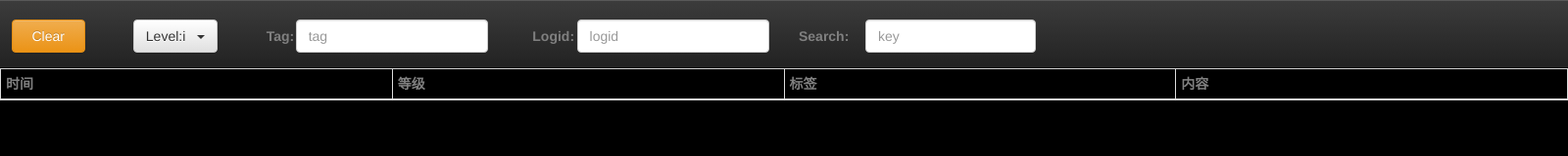
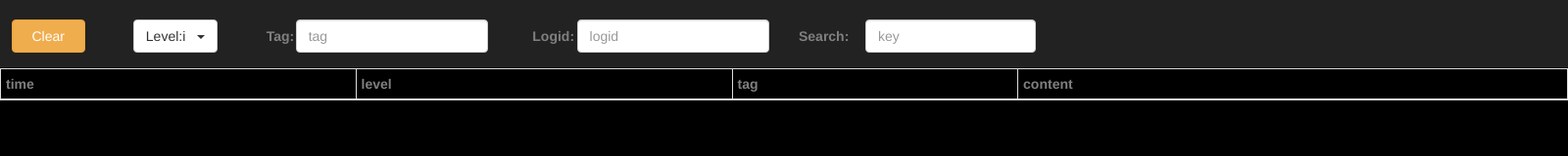
Before and after one commit to limall/logcat-swift, an Electron app: page electron_app/index.html in a window 1600 px wide. Shown: the whole page at 98% size. Drawn offline with nearby package versions, Linux system fonts and the light colour scheme.

Commit message:
init index.html

```diff
--- a/electron_app/index.html
+++ b/electron_app/index.html
@@ -3,9 +3,6 @@
 
   <!-- 最新版本的 Bootstrap 核心 CSS 文件 -->
   <link rel="stylesheet" href="https://cdn.bootcss.com/bootstrap/3.3.7/css/bootstrap.min.css" integrity="sha384-BVYiiSIFeK1dGmJRAkycuHAHRg32OmUcww7on3RYdg4Va+PmSTsz/K68vbdEjh4u" crossorigin="anonymous">
-
-  <!-- 可选的 Bootstrap 主题文件（一般不用引入） -->
-  <link rel="stylesheet" href="https://cdn.bootcss.com/bootstrap/3.3.7/css/bootstrap-theme.min.css" integrity="sha384-rHyoN1iRsVXV4nD0JutlnGaslCJuC7uwjduW9SVrLvRYooPp2bWYgmgJQIXwl/Sp" crossorigin="anonymous">
 
   <script src="./jquery-3.2.1.js"></script>
   <script>if (typeof module === 'object') {window.jQuery = window.$ = module.exports;};</script>
@@ -13,7 +10,7 @@
   <script src="https://cdn.bootcss.com/bootstrap/3.3.7/js/bootstrap.min.js" integrity="sha384-Tc5IQib027qvyjSMfHjOMaLkfuWVxZxUPnCJA7l2mCWNIpG9mGCD8wGNIcPD7Txa" crossorigin="anonymous"></script>
   <head>
     <meta charset="UTF-8">
-    <title>Hello World!</title>
+    <title>logcat</title>
     <style>
         p{ margin:0 auto}
         body { padding-top: 70px;background-color:black;color:gray;}
@@ -77,10 +74,10 @@
     <table class="table table-bordered table-condensed" style="word-break:break-all; word-wrap:break-all;">
       <thead>
         <tr>
-          <th>时间</th>
-          <th>等级</th>
-          <th>标签</th>
-          <th>内容</th>
+          <th>time</th>
+          <th>level</th>
+          <th>tag</th>
+          <th>content</th>
         </tr>
       </thead>
       <tbody id="log">
```
